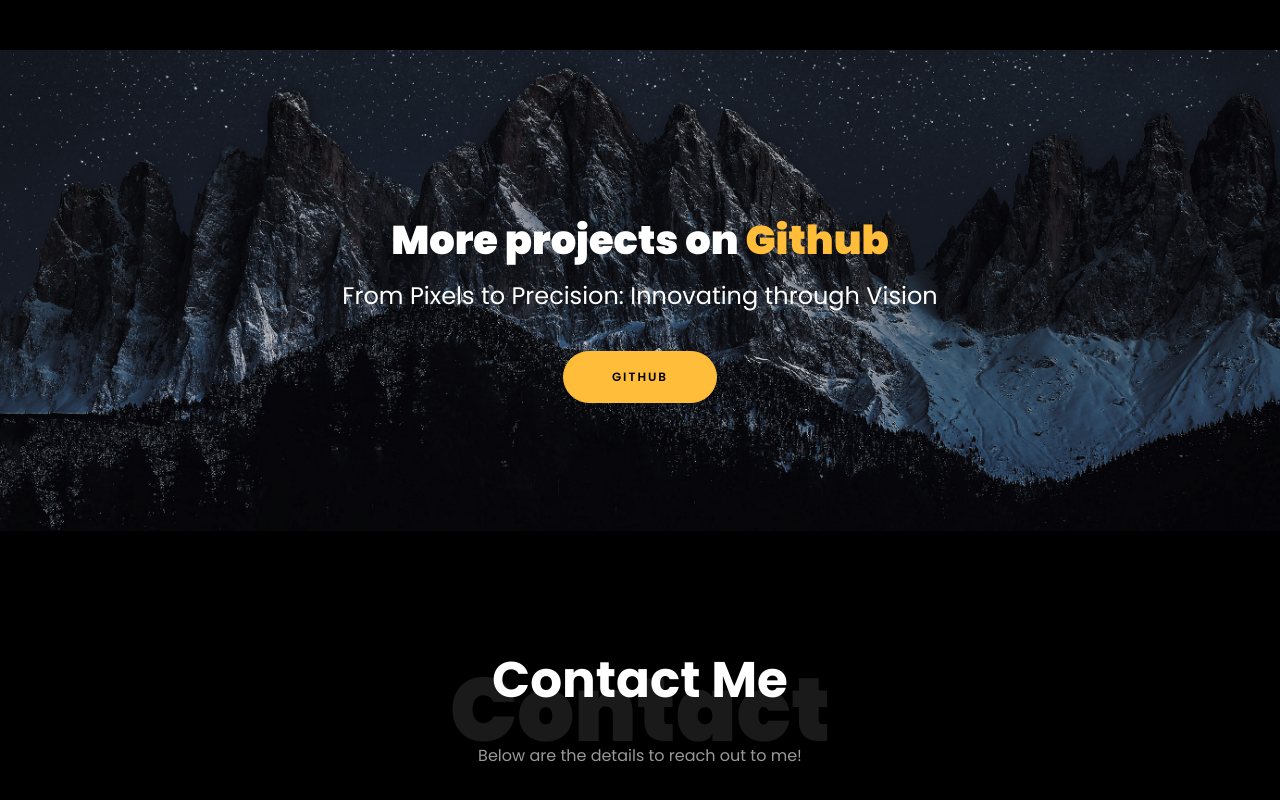
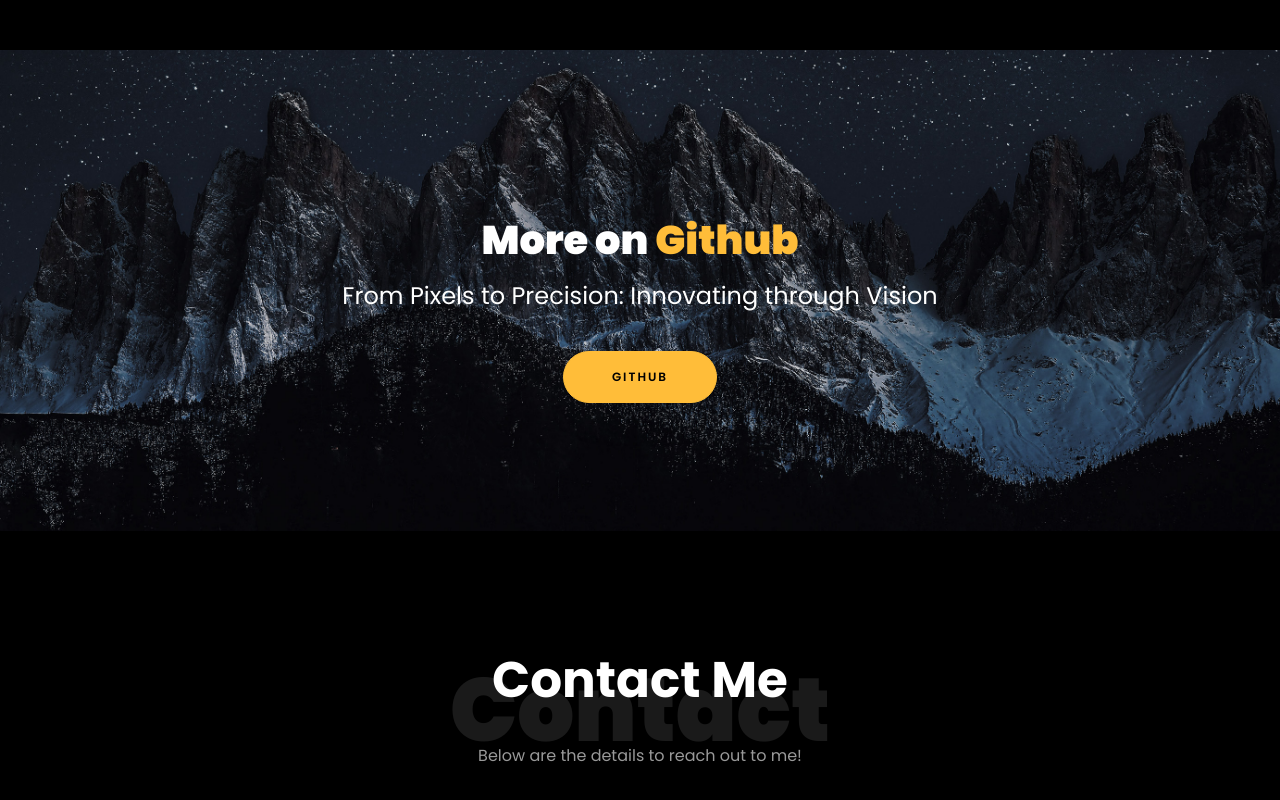
Before and after one commit to muzammalshafique/muzammalshafique.github.io, a plain HTML site: page index.html in a window 1280 px wide. Shown: the part 6286-7086 px from the top of the page. Drawn offline with Linux system fonts and the light colour scheme; files whose address does not match are found by name.

Commit message:
Update index.html

```diff
--- a/index.html
+++ b/index.html
@@ -584,7 +584,7 @@
 			<!-- <div class="container"> -->
 				<div class="row justify-content-center">
 					<div class="col-md-7 ftco-animate text-center">
-						<h2>More projects on<span> Github  </span> </h2>
+						<h2>More on<span> Github  </span> </h2>
 						<div class="heading"> <h4>From Pixels to Precision: Innovating through Vision</h4>
 						<br>
 						<p><a href="https://github.com/muzammalshafique" class="btn btn-primary py-3 px-5">GitHub</a></p>
```
